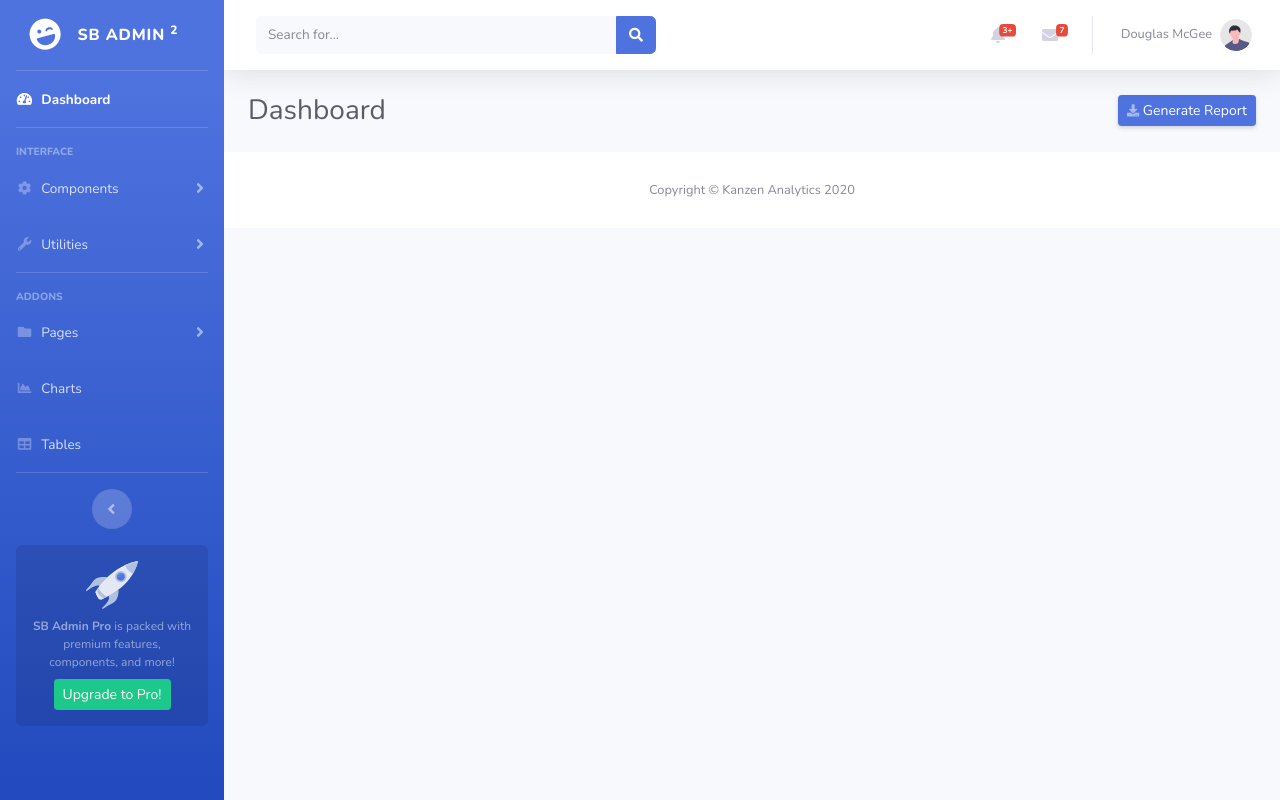
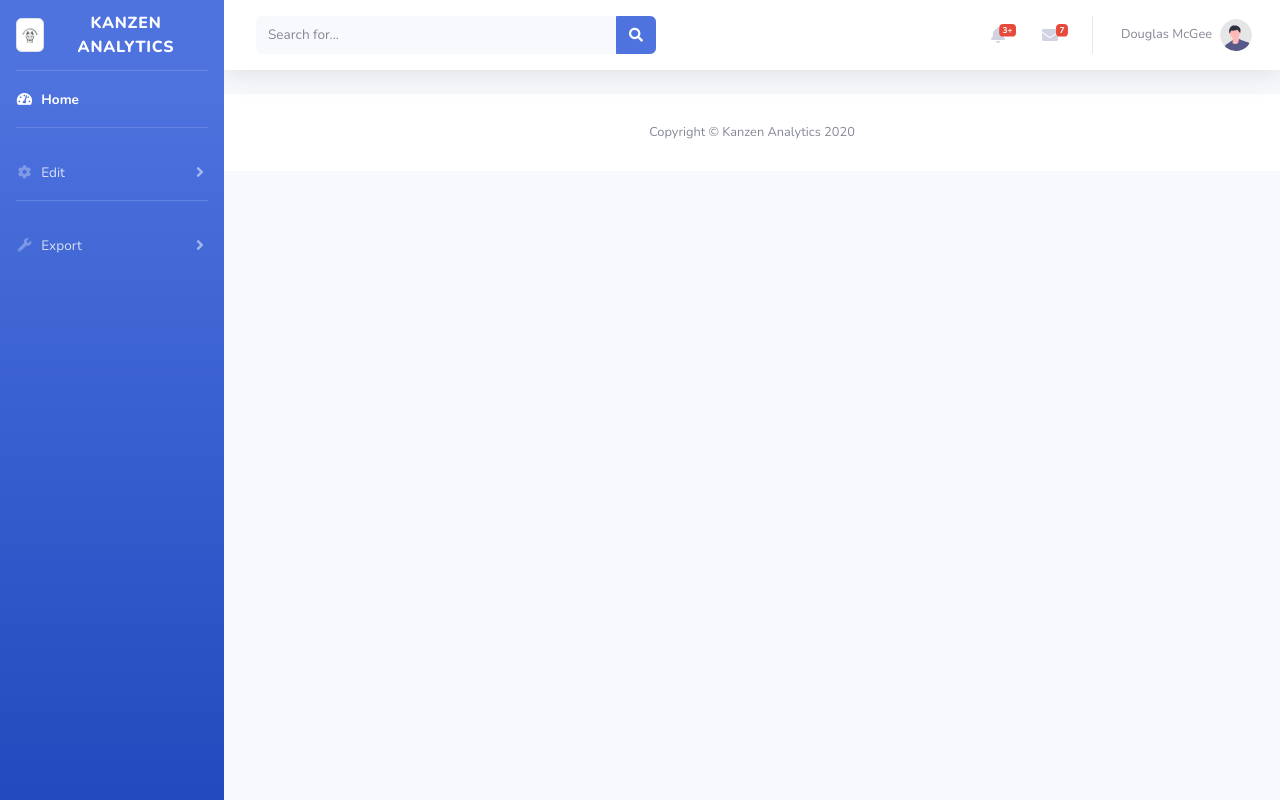
Before and after one commit to nipunaw/Kanzen-Analytics, a Django app: template mysite/templates/base.html in a window 1280 px wide. Run offline with Django 3.2, Linux system fonts and the light colour scheme; the template is opened without the code that fills it, so the values that code supplies are empty; some libraries are stand-ins or nearby versions.

Commit message:
reformat_1

```diff
--- a/mysite/home/dash_apps/finished_apps/simpleexample.py
+++ b/mysite/home/dash_apps/finished_apps/simpleexample.py
@@ -10,7 +10,6 @@ app = DjangoDash('SimpleExample', external_stylesheets=external_stylesheets)
 
 
 app.layout = html.Div([
-    html.H1('Square Root Slider Graph'),
     dcc.Graph(id='slider-graph', animate=True, style={"backgroundColor": "#1a2d46", 'color': '#ffffff'}),
     dcc.Slider(
         id='slider-updatemode',
--- a/mysite/home/templates/home/welcome.html
+++ b/mysite/home/templates/home/welcome.html
@@ -2,7 +2,7 @@
 {% load static %}
 {% block content %}
     {% load plotly_dash %}
-<h1>Home Page</h1>
+<h1>Home Dashboard</h1>
 
     <div class="{% plotly_class name='SimpleExample' %} card" style="height: 100%; width: 100%">
         {% plotly_app name='SimpleExample' ratio=0.45 %}
--- a/mysite/home/views.py
+++ b/mysite/home/views.py
@@ -13,7 +13,7 @@ def home(request):
             y=y1
         )
         layout = dict(
-            title='Simple Graph',
+            title='Top 5 Results:',
             xaxis=dict(range=[min(x1), max(x1)]),
             yaxis=dict(range=[min(y1), max(y1)])
         )
--- a/mysite/templates/base.html
+++ b/mysite/templates/base.html
@@ -11,7 +11,7 @@
     <meta name="description" content="">
     <meta name="author" content="">
 
-    <title>SB Admin 2 - Dashboard</title>
+    <title>Home - Dashboard</title>
 
     <!-- Custom fonts for this template-->
     <link href="{% static 'vendor/fontawesome-free/css/all.min.css' %}" rel="stylesheet" type="text/css">
@@ -49,11 +49,7 @@
                 <div class="container-fluid">
 
                     <!-- Page Heading -->
-                    <div class="d-sm-flex align-items-center justify-content-between mb-4">
-                        <h1 class="h3 mb-0 text-gray-800">Dashboard</h1>
-                        <a href="#" class="d-none d-sm-inline-block btn btn-sm btn-primary shadow-sm"><i
-                                class="fas fa-download fa-sm text-white-50"></i> Generate Report</a>
-                    </div>
+
                     <div class ="row">
                         {% block content %}
 
--- a/mysite/templates/partials/_sidebar.html
+++ b/mysite/templates/partials/_sidebar.html
@@ -5,10 +5,10 @@
 
             <!-- Sidebar - Brand -->
             <a class="sidebar-brand d-flex align-items-center justify-content-center" href="index.html">
-                <div class="sidebar-brand-icon rotate-n-15">
-                    <i class="fas fa-laugh-wink"></i>
+                <div class="img-thumbnail">
+                    <img src="/mysite/static/img/KanzenLogo.png" height="18" width="18"/></i>
                 </div>
-                <div class="sidebar-brand-text mx-3">SB Admin <sup>2</sup></div>
+                <div class="sidebar-brand-text mx-3">Kanzen Analytics</div>
             </a>
 
             <!-- Divider -->
@@ -18,23 +18,19 @@
             <li class="nav-item active">
                 <a class="nav-link" href="index.html">
                     <i class="fas fa-fw fa-tachometer-alt"></i>
-                    <span>Dashboard</span></a>
+                    <span>Home</span></a>
             </li>
 
             <!-- Divider -->
             <hr class="sidebar-divider">
 
-            <!-- Heading -->
-            <div class="sidebar-heading">
-                Interface
-            </div>
 
             <!-- Nav Item - Pages Collapse Menu -->
             <li class="nav-item">
                 <a class="nav-link collapsed" href="#" data-toggle="collapse" data-target="#collapseTwo"
                     aria-expanded="true" aria-controls="collapseTwo">
                     <i class="fas fa-fw fa-cog"></i>
-                    <span>Components</span>
+                    <span>Edit</span>
                 </a>
                 <div id="collapseTwo" class="collapse" aria-labelledby="headingTwo" data-parent="#accordionSidebar">
                     <div class="bg-white py-2 collapse-inner rounded">
@@ -45,12 +41,15 @@
                 </div>
             </li>
 
+            <!-- Divider -->
+            <hr class="sidebar-divider">
+
             <!-- Nav Item - Utilities Collapse Menu -->
             <li class="nav-item">
                 <a class="nav-link collapsed" href="#" data-toggle="collapse" data-target="#collapseUtilities"
                     aria-expanded="true" aria-controls="collapseUtilities">
                     <i class="fas fa-fw fa-wrench"></i>
-                    <span>Utilities</span>
+                    <span>Export</span>
                 </a>
                 <div id="collapseUtilities" class="collapse" aria-labelledby="headingUtilities"
                     data-parent="#accordionSidebar">
@@ -64,63 +63,6 @@
                 </div>
             </li>
 
-            <!-- Divider -->
-            <hr class="sidebar-divider">
-
-            <!-- Heading -->
-            <div class="sidebar-heading">
-                Addons
-            </div>
-
-            <!-- Nav Item - Pages Collapse Menu -->
-            <li class="nav-item">
-                <a class="nav-link collapsed" href="#" data-toggle="collapse" data-target="#collapsePages"
-                    aria-expanded="true" aria-controls="collapsePages">
-                    <i class="fas fa-fw fa-folder"></i>
-                    <span>Pages</span>
-                </a>
-                <div id="collapsePages" class="collapse" aria-labelledby="headingPages" data-parent="#accordionSidebar">
-                    <div class="bg-white py-2 collapse-inner rounded">
-                        <h6 class="collapse-header">Login Screens:</h6>
-                        <a class="collapse-item" href="login.html">Login</a>
-                        <a class="collapse-item" href="register.html">Register</a>
-                        <a class="collapse-item" href="forgot-password.html">Forgot Password</a>
-                        <div class="collapse-divider"></div>
-                        <h6 class="collapse-header">Other Pages:</h6>
-                        <a class="collapse-item" href="404.html">404 Page</a>
-                        <a class="collapse-item" href="blank.html">Blank Page</a>
-                    </div>
-                </div>
-            </li>
-
-            <!-- Nav Item - Charts -->
-            <li class="nav-item">
-                <a class="nav-link" href="charts.html">
-                    <i class="fas fa-fw fa-chart-area"></i>
-                    <span>Charts</span></a>
-            </li>
-
-            <!-- Nav Item - Tables -->
-            <li class="nav-item">
-                <a class="nav-link" href="tables.html">
-                    <i class="fas fa-fw fa-table"></i>
-                    <span>Tables</span></a>
-            </li>
-
-            <!-- Divider -->
-            <hr class="sidebar-divider d-none d-md-block">
-
-            <!-- Sidebar Toggler (Sidebar) -->
-            <div class="text-center d-none d-md-inline">
-                <button class="rounded-circle border-0" id="sidebarToggle"></button>
-            </div>
-
-            <!-- Sidebar Message -->
-            <div class="sidebar-card">
-                <img class="sidebar-card-illustration mb-2" src="{% static 'img/undraw_rocket.svg' %}" alt="">
-                <p class="text-center mb-2"><strong>SB Admin Pro</strong> is packed with premium features, components, and more!</p>
-                <a class="btn btn-success btn-sm" href="https://startbootstrap.com/theme/sb-admin-pro">Upgrade to Pro!</a>
-            </div>
 
         </ul>
         <!-- End of Sidebar -->
```
Also changed, not shown: mysite/templates/index.html (+1 -36 lines), mysite/static/img/KanzenLogo.png (added).
